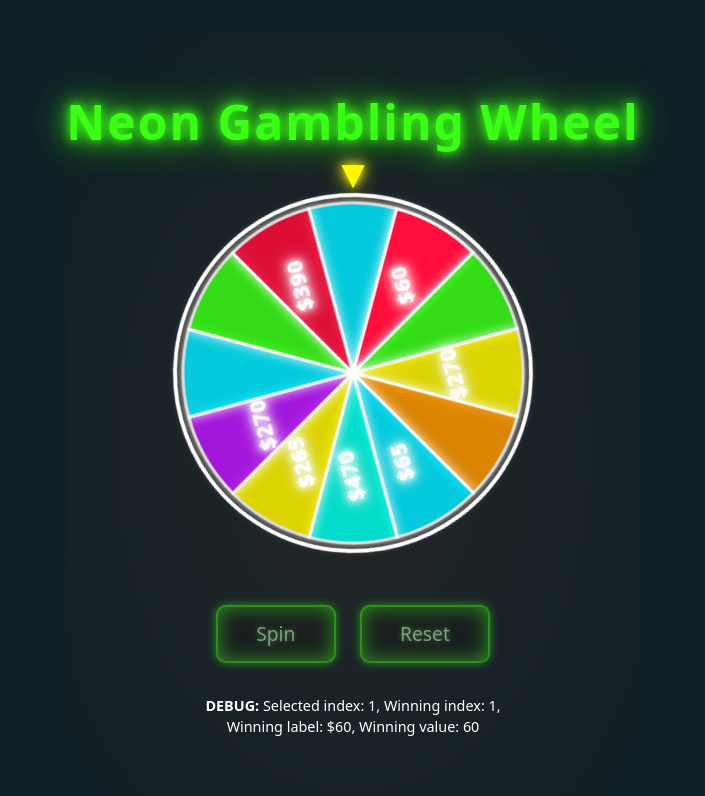
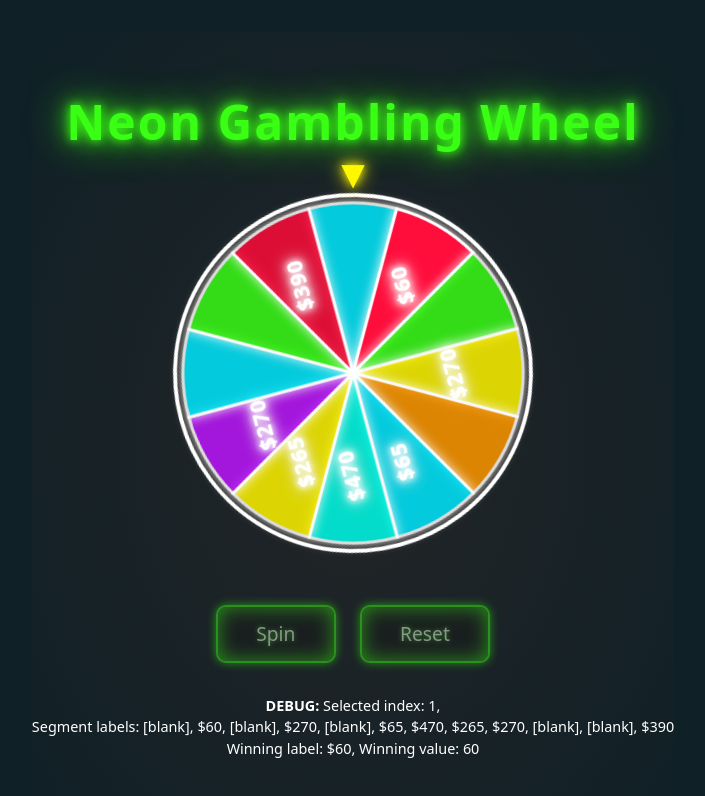
Before and after one commit to lukew96-beep/SplitCash, a React (Vite) app: page / in a window 1280 px wide. Both pictures are taken after a click on the button "Spin". Shown: the top 796 px of the page, without its empty margins (287-992 px from the left). Built offline with nearby package versions, Linux system fonts and the light colour scheme.

Commit message:
chore: improve debug panel to show all segment labels and remove unused helper

```diff
--- a/src/App.tsx
+++ b/src/App.tsx
@@ -59,7 +59,9 @@ function App() {
     setSelected(target)
     setTimeout(() => {
       setSpinning(false)
-      const seg = wheel[target]
+      // Use the selected index for pointer, but use the debug panel to show both selected and target
+      // The segment under the pointer is always the selected index
+      const seg = wheel[selected!]
       if (seg && seg.label && seg.label.startsWith('$')) {
         setResult(`You won ${seg.label}!`)
       } else {
@@ -80,13 +82,6 @@ function App() {
   const center = size / 2
   const radius = 170
   const segAngle = 360 / wheel.length
-
-  // Helper to get the segment under the pointer after spin
-  const getWinningSegment = () => {
-    if (selected === null) return null
-    // The segment under the pointer is exactly the selected index
-    return wheel[selected]
-  }
 
   return (
     <div className="neon-bg">
@@ -148,8 +143,9 @@ function App() {
       {result && <div className="result neon-text">{result}</div>}
       {selected !== null && (
         <div style={{color: '#fff', marginTop: 8, fontSize: '0.9em'}}>
-          <b>DEBUG:</b> Selected index: {selected}, Winning index: {selected},<br />
-          Winning label: {getWinningSegment()?.label}, Winning value: {getWinningSegment()?.value}
+          <b>DEBUG:</b> Selected index: {selected},<br />
+          Segment labels: {wheel.map(s => s.label || '[blank]').join(', ')}<br />
+          Winning label: {wheel[selected]?.label}, Winning value: {wheel[selected]?.value}
         </div>
       )}
     </div>
```
